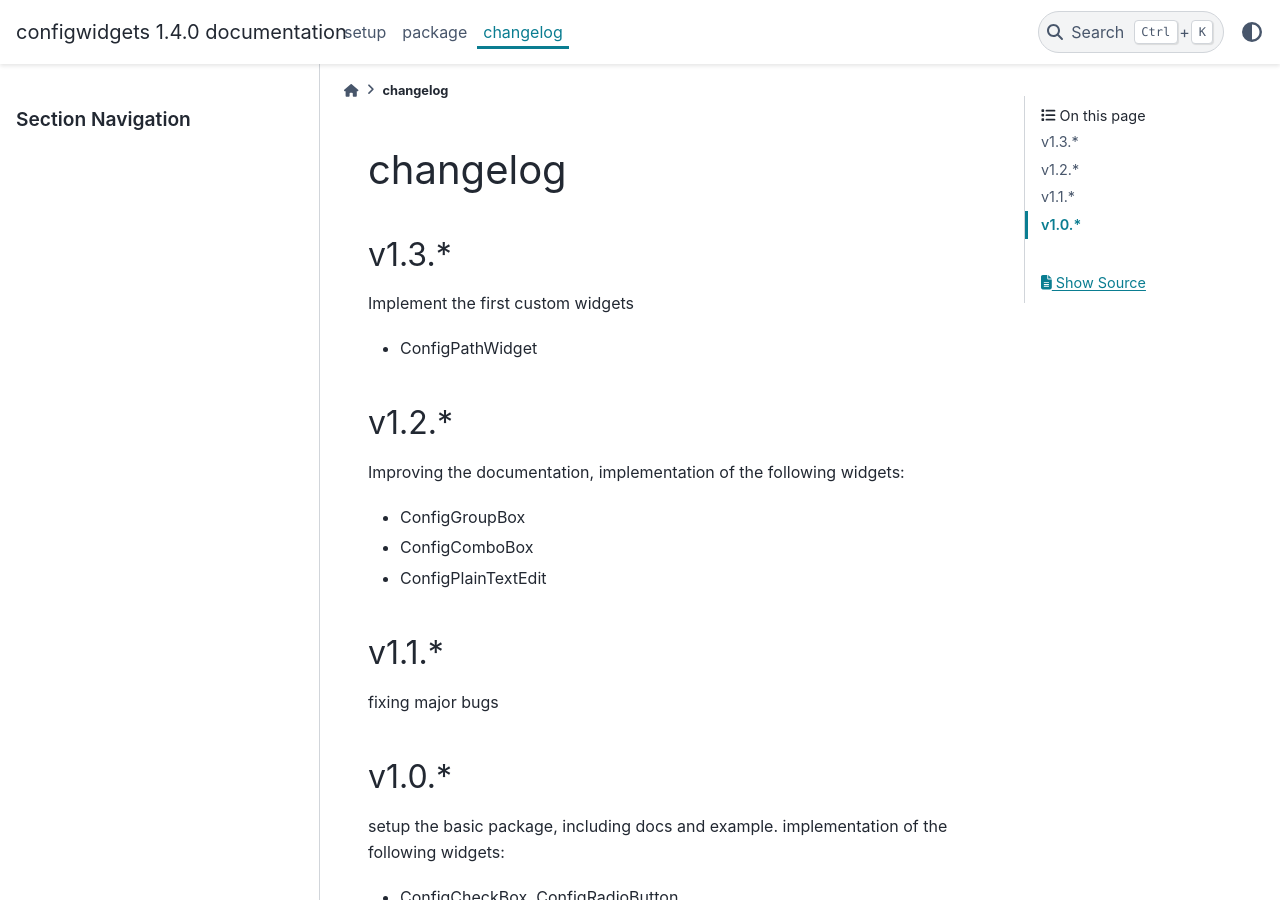
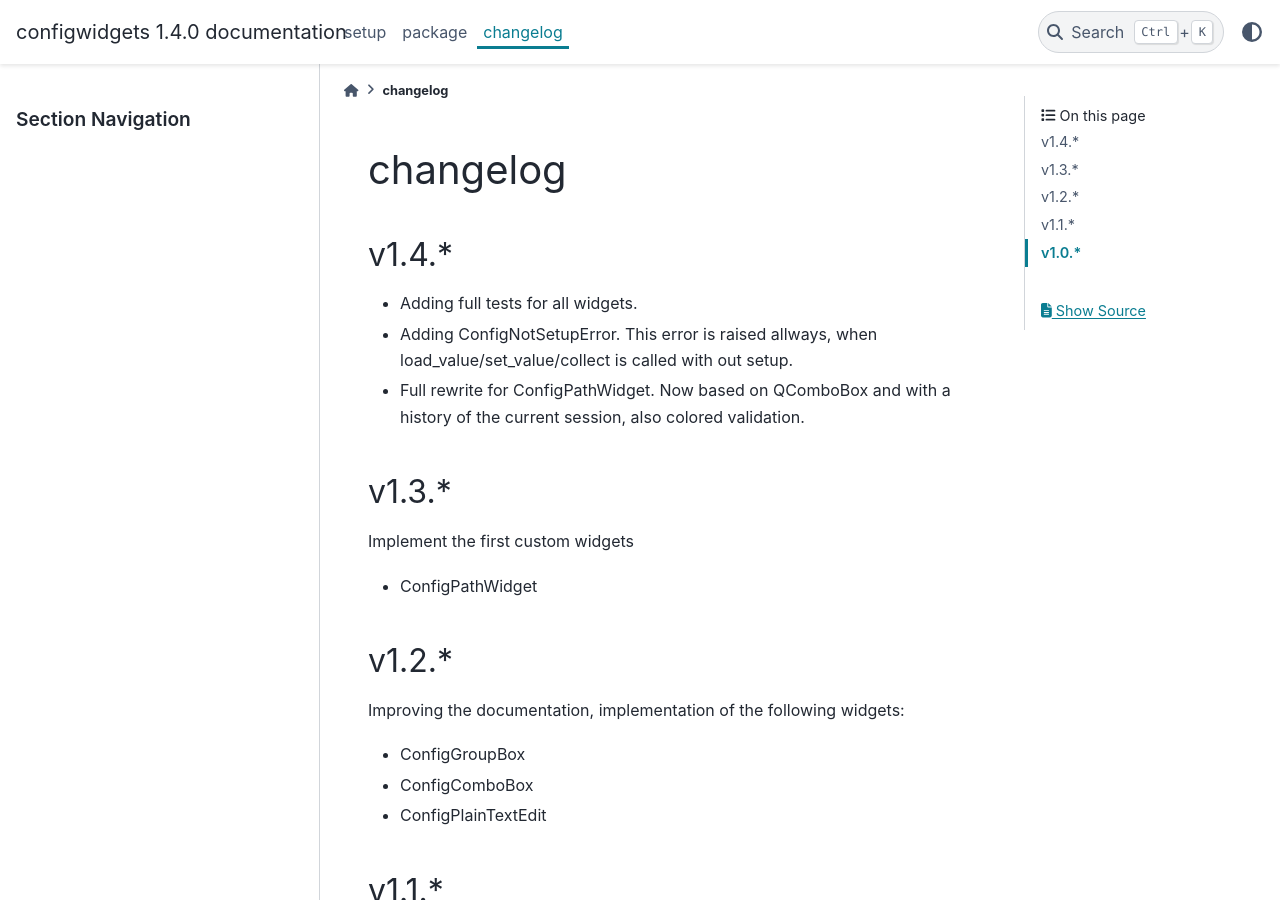
Before and after one commit to kolja-wagner/configwidgets, a Sphinx documentation site: the page built from docs/source/change.rst, in a window 1280 px wide and 900 px high. Built offline with Sphinx 7.4.7 and the PyData theme 0.15.4, drawn with Linux system fonts in a browser that asks for light colours.

Commit message:
Update change.rst

```diff
--- a/docs/source/change.rst
+++ b/docs/source/change.rst
@@ -1,6 +1,12 @@
 
 changelog
 =========
+
+v1.4.*
+------
+* Adding full tests for all widgets.
+* Adding ConfigNotSetupError. This error is raised allways, when load_value/set_value/collect is called with out setup.
+* Full rewrite for ConfigPathWidget. Now based on QComboBox and with a history of the current session, also colored validation.
 
 
 v1.3.*
```
